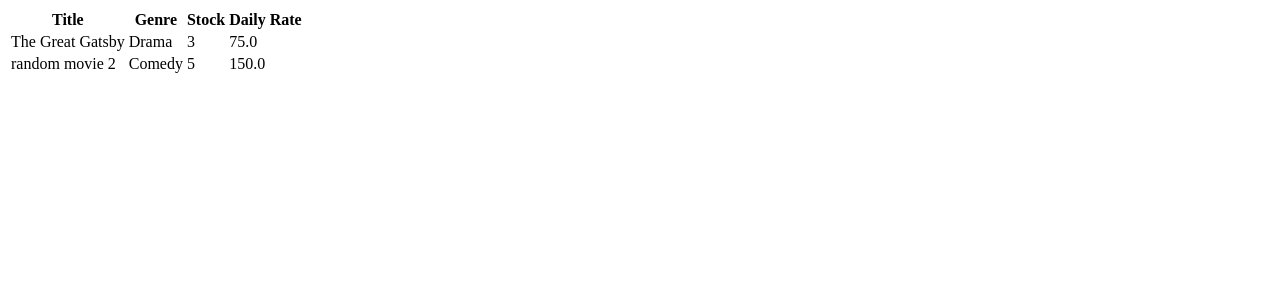
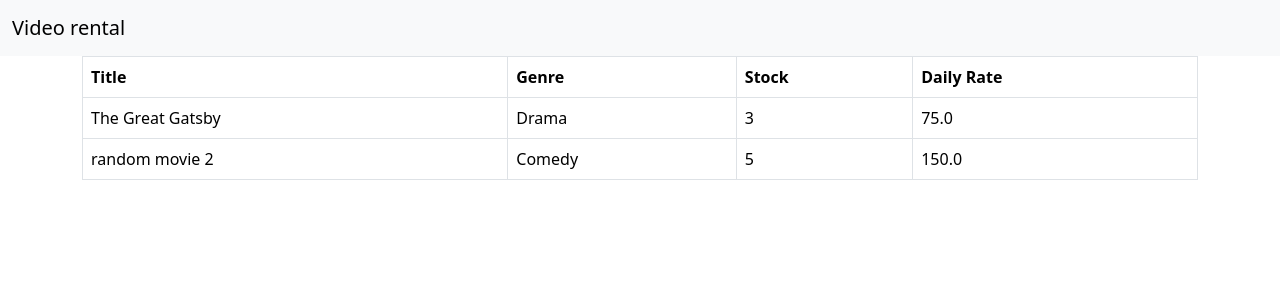
Before and after one commit to griminir/basic_djengo, a Django app: page /movies/ in a window 1280 px wide. Shown: the top 300 px of the page. Run offline with Django 5.2, Linux system fonts and the light colour scheme; data comes from the database, SQL or seed files in the repository; both versions use the stored data as it was after the commit.

Commit message:
added some bootstrap and a base template

```diff
--- /dev/null
+++ b/movies/templates/movies/base.html
@@ -0,0 +1,29 @@
+<!DOCTYPE html>
+<html lang="en">
+    <head>
+        <meta charset="utf-8" />
+        <meta name="viewport" content="width=device-width, initial-scale=1" />
+        <title>basic django website</title>
+        <link
+            href="https://cdn.jsdelivr.net/npm/bootstrap@5.3.3/dist/css/bootstrap.min.css"
+            rel="stylesheet"
+            integrity="sha384-QWTKZyjpPEjISv5WaRU9OFeRpok6YctnYmDr5pNlyT2bRjXh0JMhjY6hW+ALEwIH"
+            crossorigin="anonymous"
+        />
+    </head>
+    <body>
+        <nav class="navbar bg-body-tertiary">
+            <div class="container-fluid">
+                <a class="navbar-brand" href="#">Video rental</a>
+            </div>
+        </nav>
+
+        <main class="container">{% block content %} {% endblock %}</main>
+
+        <script
+            src="https://cdn.jsdelivr.net/npm/bootstrap@5.3.3/dist/js/bootstrap.bundle.min.js"
+            integrity="sha384-YvpcrYf0tY3lHB60NNkmXc5s9fDVZLESaAA55NDzOxhy9GkcIdslK1eN7N6jIeHz"
+            crossorigin="anonymous"
+        ></script>
+    </body>
+</html>
--- a/movies/templates/movies/index.html
+++ b/movies/templates/movies/index.html
@@ -1,4 +1,5 @@
-<table class="table">
+{% extends "movies/base.html" %} {% block content %}
+<table class="table table-bordered table-hover">
     <thead>
         <tr>
             <th>Title</th>
@@ -6,6 +7,8 @@
             <th>Stock</th>
             <th>Daily Rate</th>
         </tr>
+    </thead>
+    <tbody>
         {% for movie in movies %}
         <tr>
             <td>{{movie.title}}</td>
@@ -14,5 +17,6 @@
             <td>{{movie.daily_rate}}</td>
         </tr>
         {% endfor %}
-    </thead>
+    </tbody>
 </table>
+{% endblock %}
```
Also changed, not shown: db.sqlite3.
